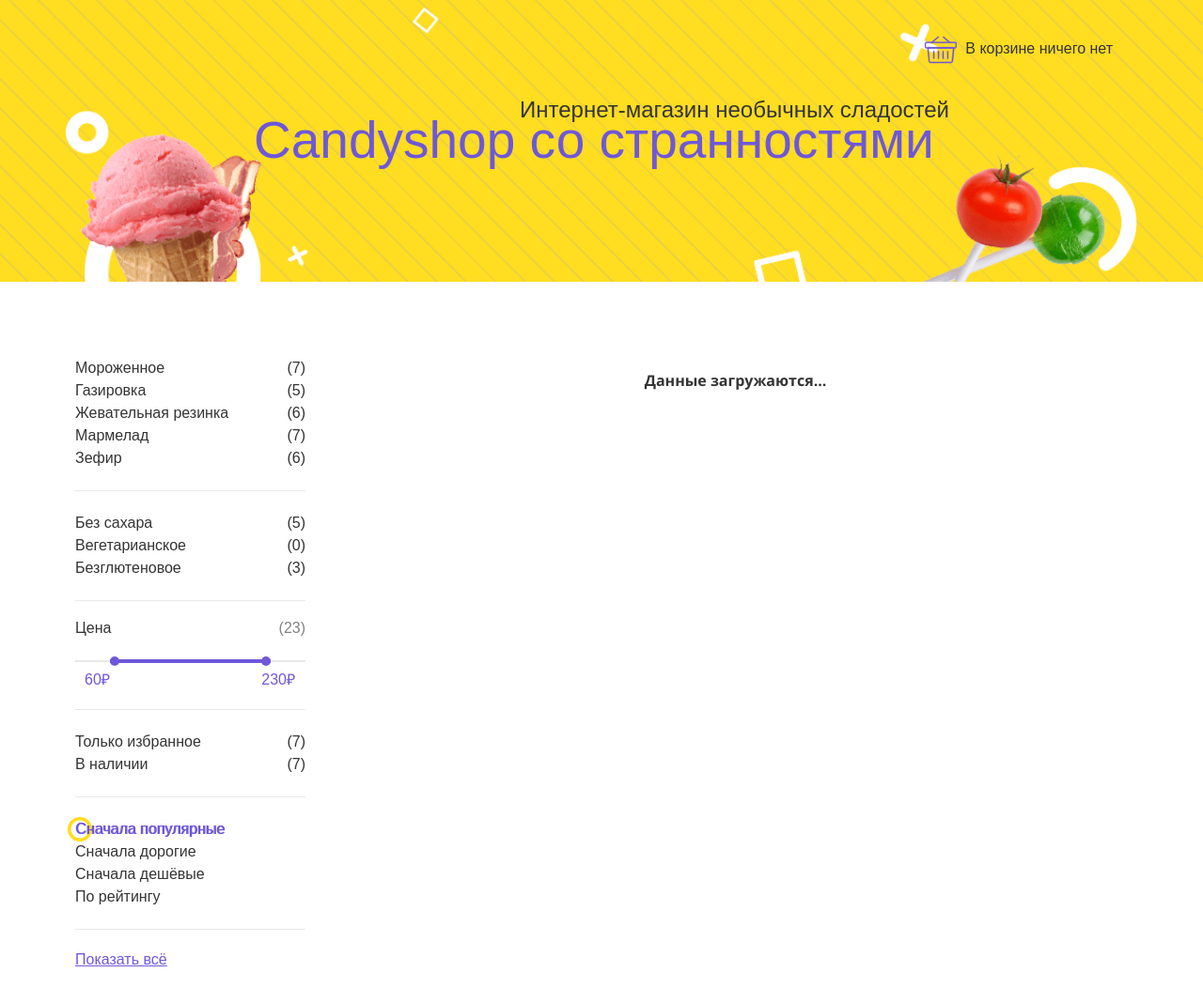
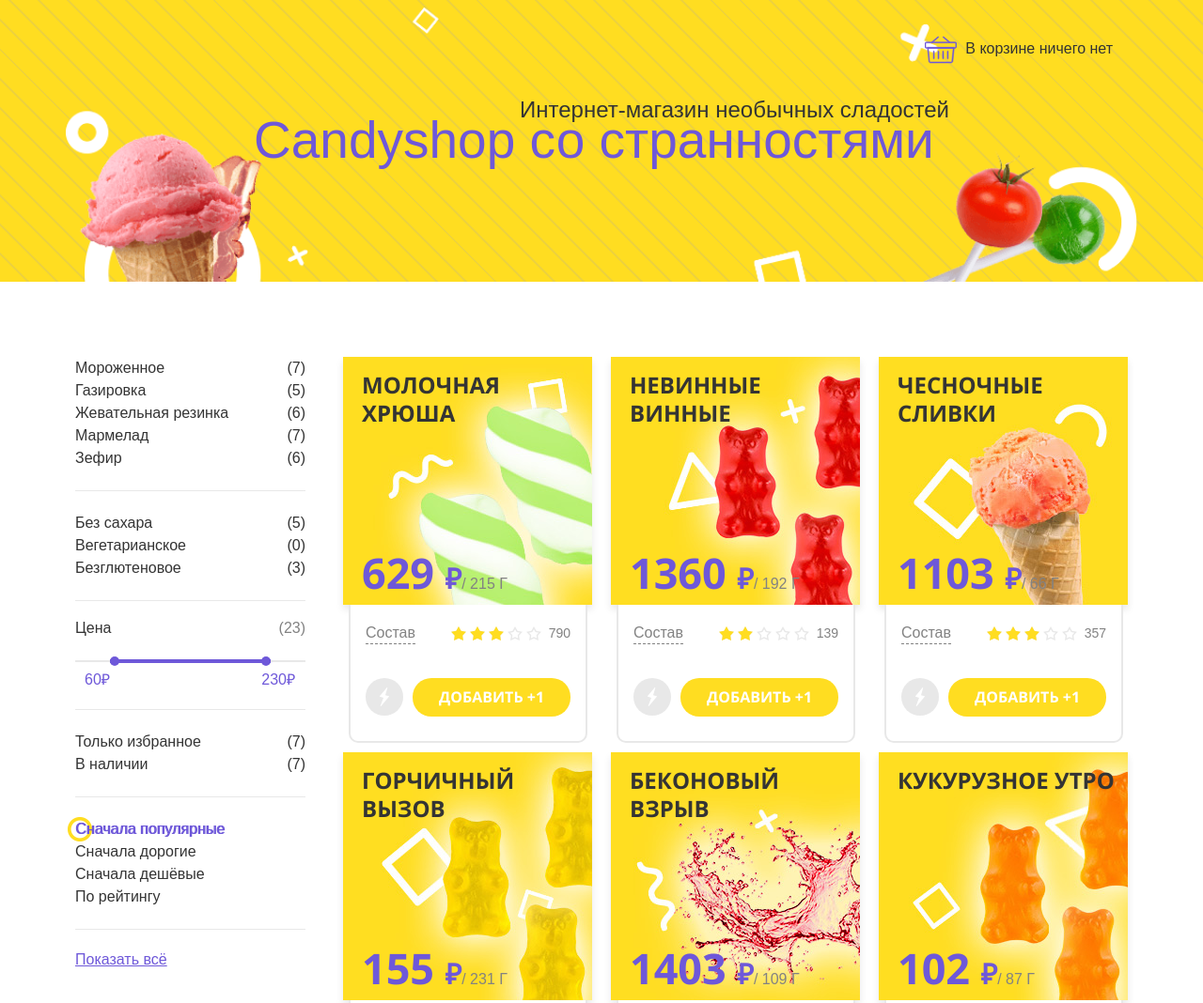
Before and after one commit to LucySpass/867291-candyshop, a website: page index.html in a window 1280 px wide. Shown: the top 1068 px of the page at 94% size. Drawn offline with Linux system fonts and the light colour scheme; files whose address does not match are found by name.

Commit message:
Finished first task!

```diff
--- a/index.html
+++ b/index.html
@@ -483,5 +483,6 @@
     </div>
   </template>
 
+  <script src="js/products.js"></script>
 </body>
 </html>
--- /dev/null
+++ b/js/products.js
@@ -0,0 +1,248 @@
+'use strict';
+
+var PRODUCTS_AMOUNT = 26;
+var CART_PRODUCTS_AMOUNT = 3;
+var RATING_NUMBER = 5;
+var AMOUNT_MIDDLE = 5;
+var SRC = 'img/cards/';
+
+var AMOUNT = {
+  min: 0, max: 20
+};
+
+var PRICE = {
+  min: 100, max: 1500
+};
+
+var WEIGHT = {
+  min: 30, max: 300
+};
+
+var RATING = {
+  VALUES: {
+    min: 1, max: 5
+  },
+  RATINGS: {
+    min: 10, max: 900
+  }
+};
+
+var NUTRITION_FACTS = {
+  SUGAR: {
+    min: 0, max: 1
+  },
+  ENERGY: {
+    min: 70, max: 500
+  },
+  CONTENTS: [
+    'молоко',
+    'сливки',
+    'вода',
+    'пищевой краситель',
+    'патока',
+    'ароматизатор бекона',
+    'ароматизатор свинца',
+    'ароматизатор дуба, идентичный натуральному',
+    'ароматизатор картофеля',
+    'лимонная кислота',
+    'лимонная кислота',
+    'эмульгатор',
+    'консервант: сорбат калия',
+    'посолочная смесь: соль, нитрит натрия',
+    'ксилит',
+    'карбамид',
+    'вилларибо',
+    'виллабаджо',
+  ]
+};
+
+var NAMES = [
+  'Чесночные сливки',
+  'Огуречный педант',
+  'Молочная хрюша',
+  'Грибной шейк',
+  'Баклажановое безумие',
+  'Паприколу итальяно',
+  'Нинзя-удар васаби',
+  'Хитрый баклажан',
+  'Горчичный вызов',
+  'Кедровая липучка',
+  'Корманный портвейн',
+  'Чилийский задира',
+  'Беконовый взрыв',
+  'Арахис vs виноград',
+  'Сельдерейная душа',
+  'Початок в бутылке',
+  'Чернющий мистер чеснок',
+  'Раша федераша',
+  'Кислая мина',
+  'Кукурузное утро',
+  'Икорный фуршет',
+  'Новогоднее настроение',
+  'С пивком потянет',
+  'Мисс креветка',
+  'Бесконечный взрыв',
+  'Невинные винные',
+  'Бельгийское пенное',
+  'Острый язычок',
+];
+
+var PICTURES = [
+  'gum-cedar.jpg',
+  'gum-chile.jpg',
+  'gum-eggplant.jpg',
+  'gum-mustard.jpg',
+  'gum-portwine.jpg',
+  'gum-wasabi.jpg',
+  'ice-eggplant.jpg',
+  'ice-cucumber.jpg',
+  'ice-garlic.jpg',
+  'ice-italian.jpg',
+  'ice-mushroom.jpg',
+  'ice-pig.jpg',
+  'marmalade-beer.jpg',
+  'marmalade-caviar.jpg',
+  'marmalade-corn.jpg',
+  'marmalade-new-year.jpg',
+  'marmalade-sour.jpg',
+  'marshmallow-bacon.jpg',
+  'marshmallow-beer.jpg',
+  'marshmallow-shrimp.jpg',
+  'marshmallow-spicy.jpg',
+  'marshmallow-wine.jpg',
+  'soda-bacon.jpg',
+  'soda-celery.jpg',
+  'soda-cob.jpg',
+  'soda-garlic.jpg',
+  'soda-peanut-grapes.jpg',
+  'soda-russian.jpg',
+];
+
+
+var VALUES = [
+  'one', 'two', 'three', 'four', 'five'
+];
+
+function getValueInArray(array) {
+  return deleteUsedArrayValue(array, getRandomArrayValue(array));
+}
+
+function getRandomArrayValue(array) {
+  var index = Math.floor(Math.random() * array.length);
+  return array[index];
+}
+
+function deleteUsedArrayValue(array, value) {
+  array.splice(array.indexOf(value), 1);
+  return value;
+}
+
+function getRandomNumberInRange(obj) {
+  return Math.floor(Math.random() * (obj.max - obj.min + 1)) + obj.min;
+}
+
+function generateProduct() {
+  return {
+    name: getValueInArray(NAMES),
+    picture: SRC + getValueInArray(PICTURES),
+    amount: getRandomNumberInRange(AMOUNT),
+    price: getRandomNumberInRange(PRICE),
+    weight: getRandomNumberInRange(WEIGHT),
+    rating: {
+      value: getRandomNumberInRange(RATING.VALUES),
+      number: getRandomNumberInRange(RATING.RATINGS),
+    },
+    nutritionFacts: {
+      sugar: getRandomNumberInRange(NUTRITION_FACTS.SUGAR),
+      energy: getRandomNumberInRange(NUTRITION_FACTS.ENERGY),
+      contents: getRandomArrayValue(NUTRITION_FACTS.CONTENTS)
+    }
+  };
+}
+
+function getAmountClass(amount) {
+  return amount === 0 ? 'card--soon' : (amount > 0 && amount <= AMOUNT_MIDDLE) ? 'card--little' : 'card--in-stock';
+}
+
+var getRating = function (element, good) {
+  var ratingElem = element.querySelector('.stars__rating');
+  if (good.rating.value !== RATING_NUMBER) {
+    ratingElem.classList.remove('stars__rating--five');
+    ratingElem.classList.add('stars__rating--' + VALUES[good.rating.value]);
+  }
+};
+
+function renderCard(product) {
+  var cardTemplate = document.querySelector('#card').content.querySelector('.catalog__card');
+
+  cardTemplate.classList.remove('card--in-stock');
+  cardTemplate.classList.add(getAmountClass(product.amount));
+
+  var cardElement = cardTemplate.cloneNode(true);
+
+  cardElement.querySelector('.card__title').textContent = product.name;
+
+  var picture = cardElement.querySelector('.card__img');
+  picture.src = product.picture;
+  picture.alt = product.name;
+
+  var price = cardElement.querySelector('.card__price');
+  price.childNodes[0].textContent = product.price + ' ';
+  price.childNodes[2].textContent = '/ ' + product.weight + ' Г';
+
+  getRating(cardElement, product);
+
+  cardElement.querySelector('.star__count').textContent = product.rating.number;
+
+  cardElement.querySelector('.card__characteristic').textContent =
+    (!product.nutritionFacts.sugar ? 'Без сахара' : 'Содержит сахар') +
+    product.nutritionFacts.energy + ' ккал';
+
+  cardElement.querySelector('.card__composition-list').textContent = product.nutritionFacts.contents;
+  return cardElement;
+}
+
+function renderCartCard(product) {
+  var cartCardTemplate = document.querySelector('#card-order')
+    .content
+    .querySelector('.goods_card');
+
+  var cardOrderElement = cartCardTemplate.cloneNode(true);
+  cardOrderElement.querySelector('.card-order__title').textContent = product.name;
+
+  var image = cardOrderElement.querySelector('.card-order__img');
+  image.src = product.picture;
+  image.alt = product.name;
+
+  cardOrderElement.querySelector('.card-order__price').textContent = product.price + ' ₽';
+
+  return cardOrderElement;
+}
+
+
+function main() {
+  document.querySelector('.catalog__cards').classList.remove('catalog__cards--load');
+  document.querySelector('.catalog__load').classList.add('visually-hidden');
+
+  var fragment = document.createDocumentFragment();
+  var products = [];
+
+  for (var i = 0; i < PRODUCTS_AMOUNT; i++) {
+    products.push(generateProduct());
+    fragment.appendChild(renderCard(products[i]));
+  }
+  document.querySelector('.catalog__cards').appendChild(fragment);
+
+  var cartFragment = document.createDocumentFragment();
+  for (var j = 0; j < CART_PRODUCTS_AMOUNT; j++) {
+    cartFragment.appendChild(renderCartCard(getValueInArray(products)));
+  }
+  var goodCardsElement = document.querySelector('.goods__cards');
+  goodCardsElement.classList.remove('goods__cards--empty');
+
+  goodCardsElement.appendChild(cartFragment);
+
+  document.querySelector('.goods__card-empty').classList.add('visually-hidden');
+}
+
+main();
```
